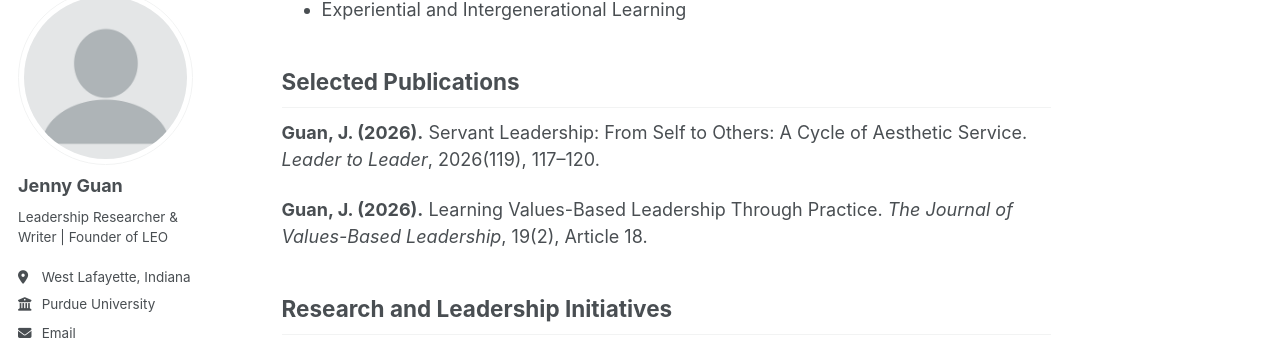
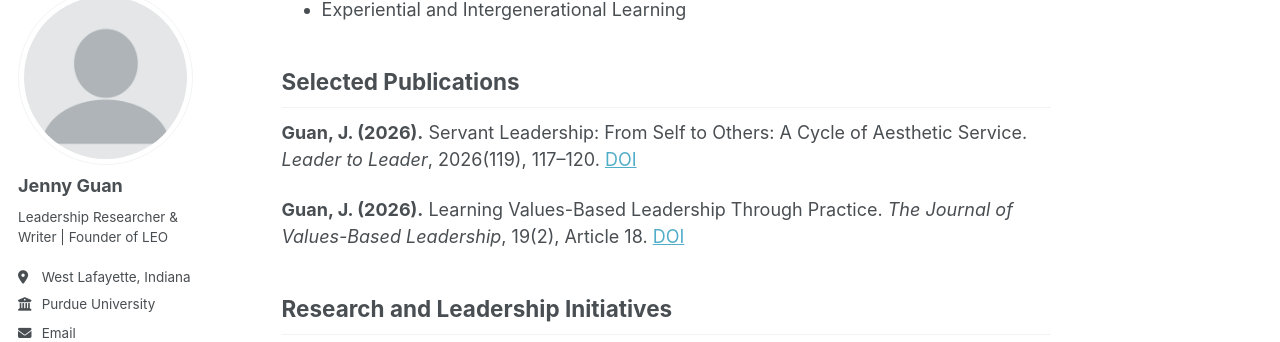
Before and after one commit to JennyGuan101/JennyGuan101.github.io, a Jekyll site: the page built from _pages/about.md, in a window 1280 px wide and 900 px high, scrolled down 777 px. Shown: the part 111-453 px from the top of the window. Built offline with Jekyll 4.4.1, drawn with Linux system fonts in a browser that asks for light colours; a script bundle is joined from its source files by our own code; a style sheet for code colours, icons or effects is not loaded.

Commit message:
Update about.md

```diff
--- a/_pages/about.md
+++ b/_pages/about.md
@@ -29,9 +29,9 @@ I am also the founder of the Leadership Enhancement Organization (LEO), an inter
 
 ## Selected Publications
 
-**Guan, J. (2026).** Servant Leadership: From Self to Others: A Cycle of Aesthetic Service. *Leader to Leader*, 2026(119), 117–120.
+**Guan, J. (2026).** Servant Leadership: From Self to Others: A Cycle of Aesthetic Service. *Leader to Leader*, 2026(119), 117–120. [DOI](https://doi.org/10.1002/ltl.70020)
 
-**Guan, J. (2026).** Learning Values-Based Leadership Through Practice. *The Journal of Values-Based Leadership*, 19(2), Article 18.
+**Guan, J. (2026).** Learning Values-Based Leadership Through Practice. *The Journal of Values-Based Leadership*, 19(2), Article 18. [DOI](https://doi.org/10.22543/1948-0733.1639)
 
 ## Research and Leadership Initiatives
 
```
